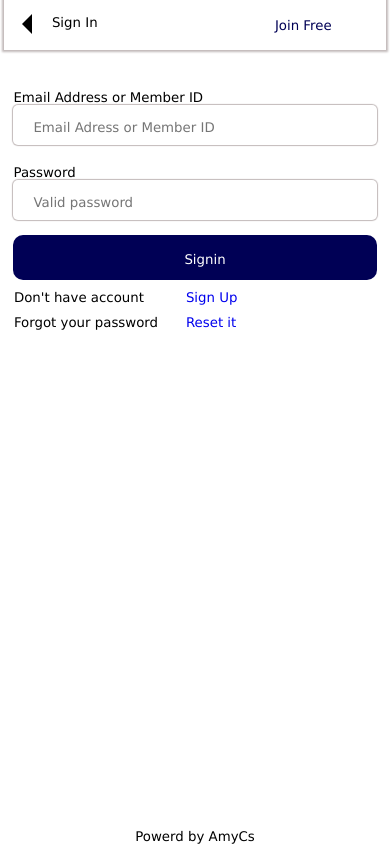
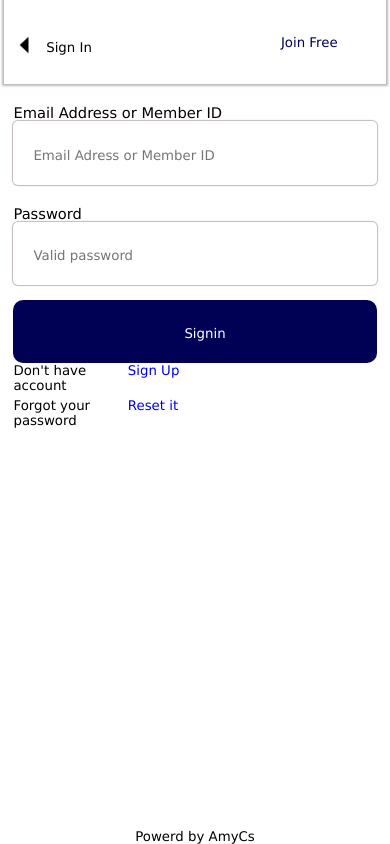
Before and after one commit to Hamisi-shingwa/mernecommerce-frontend, a React (Create React App) app: page /login in a window 390 px wide. Built offline with nearby package versions, Linux system fonts and the light colour scheme.

Commit message:
transform reg and login form style to % base

```diff
--- a/src/Components/AthComponents/Login.js
+++ b/src/Components/AthComponents/Login.js
@@ -72,7 +72,6 @@ return (
 {error && (
   <div className='error'>{error}</div>
 )}
-</form>
 
 <div className='middle-register'>
   <div className='middle-register-signup'>
@@ -84,6 +83,10 @@ return (
     <Link to='/register' className='middle-register-link'>Reset it</Link>
   </div>
 </div>
+
+</form>
+
+
 
  {isLoading ? (
      <div className='isLoading'>
--- a/src/Components/AthComponents/Register.js
+++ b/src/Components/AthComponents/Register.js
@@ -50,6 +50,7 @@ return (
     <div className='register-Content'>Sign Up</div>
     <Link to='/login' className='register-Content-third'>SignIn</Link>
 </div>
+
 <form className='register-form' onSubmit={handleSubmit}>
 <label>Full Name</label>
     <input
@@ -81,18 +82,20 @@ return (
 {error && (
   <div className='error'>{error}</div>
 )}
-</form>
 
-<div className='middle-register middle-register-footer'>
-  <div className='middle-register-signup'>
+<div className='middle-register'>
+<div className='middle-register-signup'>
     <div className='middle-register-qstion'>Arleady have an account</div>
-    <Link to='/register' className='middle-register-link'> Sign In</Link>
+    <Link to='/login' className='middle-register-link'> Sign In</Link>
   </div>
   <div className='middle-register-password-reset'>
     <div className='middle-register-qstion'>Forgot your password</div>
     <Link to='/register' className='middle-register-link'>Reset it</Link>
   </div>
 </div>
+
+</form>
+
 
 {isLoading ? (
      <div className='isLoading'>
@@ -102,7 +105,6 @@ return (
   null
  )}
 
-
  <div className='form-footer'>
  <div className='form-footer-element'>Powerd by AmyCs</div>
  </div>
--- a/src/mediastyle.css
+++ b/src/mediastyle.css
@@ -74,10 +74,10 @@ AUTH COMPONENST STYLE ARE THEN BELOW
 
 /* Style the Registration and login form  component */
 
-label{ margin-bottom: -20px; font-size: 10pt;}
+label{ margin-bottom: -20px; font-size: 11pt;}
 .register-Content{font-size: 10pt; margin-top: 10px;}
 .register-Content-third{font-size: 10pt; width: 50%; padding-left: 50px;}
-.middle-register{width: 100%; margin:10px 0px 100px 20px;}
+/* .middle-register{width: 90%;} */
 .middle-register-signup,.middle-register-password-reset{
     display: flex; width: 90%; justify-content: space-between; font-size: 10pt;
 }
@@ -101,7 +101,7 @@ AUTH COMPONENST STYLE FOR THIS MEDIA ARE THEN BELOW
 
 /* Style the Registration and login form  component */
 .middle-register-qstion{width:  100%;}
-.isLoading{ width: 100%; height: 40px; margin-top: -20%;}
+.isLoading{ width: 100%; height: 40px;}
 }
 
 
--- a/src/style.css
+++ b/src/style.css
@@ -105,27 +105,34 @@ AUTH COMPONENST STYLE ARE THEN BELOW
 **************************************************************************** */
 
 /* Style for Registration and login form  */
-.register-container{display: flex; flex-direction: column; align-items: center; height: 100vh;
+.register-container{display: flex; flex-direction: column; align-items: center;  height: 100vh;
  font-size: 10pt;}
-.register-form{ width: 80%; margin-top: 20px;}
+ .register-top{display: flex; justify-content: space-between; align-items: center; height: 10%;
+    width: 80%; box-shadow: 0px 0px 2px 2px rgb(194, 186, 186); }
+.register-Content{ width: 80%;}
+.register-Content-first{height: 45px; width: 70px; text-align: center; padding-top: 5px;}
+.register-Content-first img{height: 100%; width: 100%;}
+.register-Content-third {margin-right: 20px; color: var(--bg2);}
+
+.register-form{ width: 80%;  height: 50%;}
  label,.form-input{display: block; margin-top: 20px;}
  label{ margin-bottom: -20px;}
- .form-input{ padding: 5px 0px 1px 20px; width: 100%; height: 40px; border-radius: 5px; border: none; outline: none;
+ .form-input{ padding: 5px 0px 1px 20px; width: 100%; height: 15%; border-radius: 5px; border: none; outline: none;
     box-shadow: 0px 0px 1px 1px rgb(194, 186, 186);}
- .form-input-submit{ padding: 5px 0px 1px 20px; width: 100%; height: 45px; border-radius: 10px; margin-top: 15px;
+ .form-input-submit{ padding: 5px 0px 1px 20px; width: 100%; height: 15%; border-radius: 10px; margin-top: 15px;
 border: none;}
 .register-form input[type='submit']{background-color: var(--bg2); color: #fff; cursor: pointer;}
-.register-top{display: flex; justify-content: space-between; align-items: center; height: 50px;
- width: 80%; box-shadow: 0px 0px 2px 2px rgb(194, 186, 186); }
-.register-Content{ padding-top: 10px; height: 100%; width: 70%;}
-.register-Content-third {margin-right: 20px; color: var(--bg2);}
-.middle-register{width:80%; margin-top: 20px;}
-.middle-register-signup,.middle-register-password-reset{  width: 50%; justify-content: space-around; margin-bottom: 10px;}
+
+
+.middle-register{width: 100%; height: 20%; margin-top: 10px;}
+.middle-register-signup,.middle-register-password-reset{  width: 50%; justify-content: space-around; margin-bottom: 5px;}
 .middle-register-password-reset *{ display: inline-block; width: 50%; justify-content: space-around;}
 .middle-register-signup *{ display: inline-block; width: 50%; justify-content: space-around;}
+
 .error{color:red; font-size: 10pt;}
+
 .isLoading{display: flex; justify-content: center;}
-.isLoading-element{width: 30px; height: 30px; border: 2px solid green; border-bottom: none; border-radius: 100%;
+.isLoading-element{width: 30px; height: 30px; border: 5px dotted coral; border-bottom: none; border-radius: 100%;
 border-right: none; animation: preloader 1s infinite linear;}
 .form-footer-element{position: absolute; bottom: 0;}
 .form-footer{display: flex; justify-content: center; align-items: center;}
```
